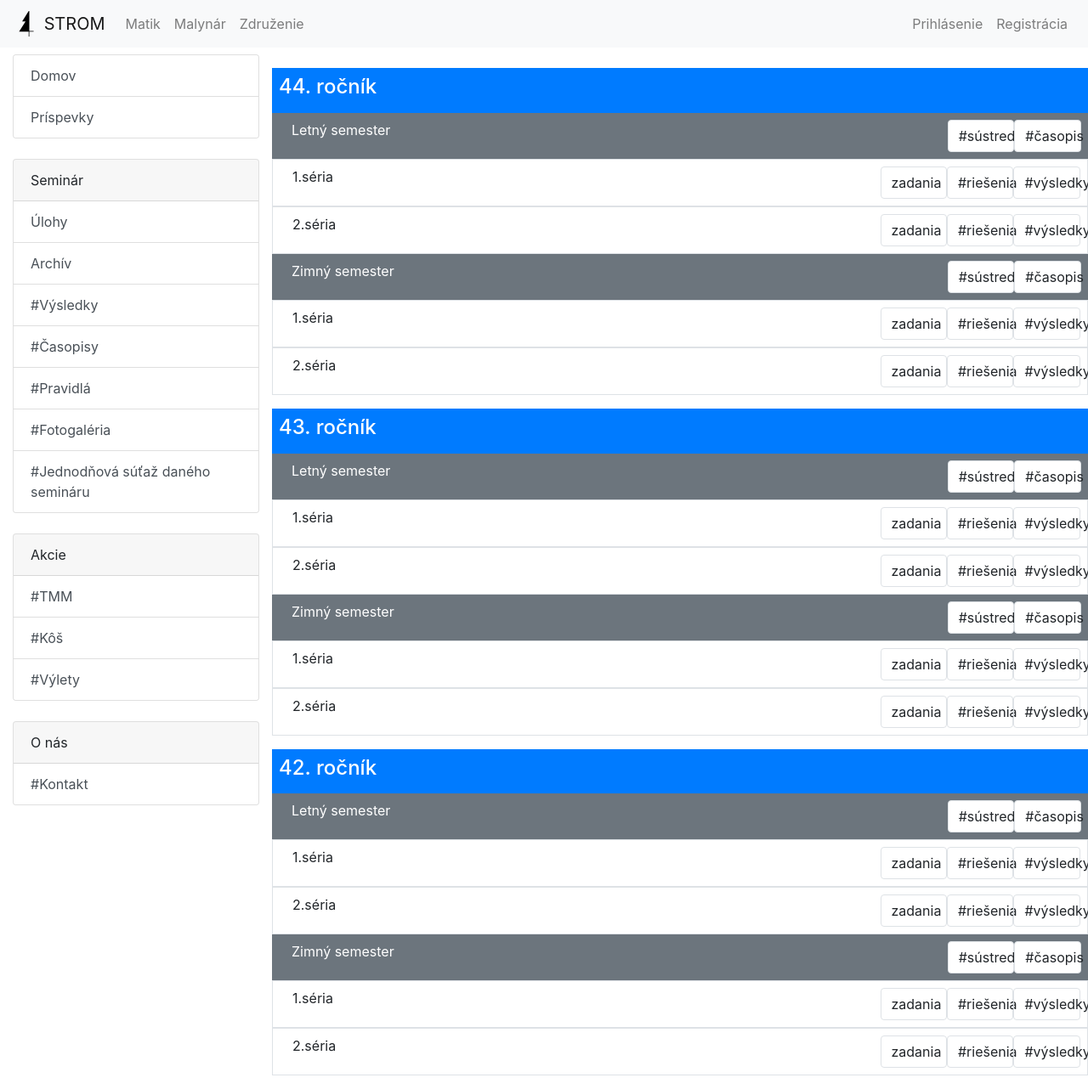
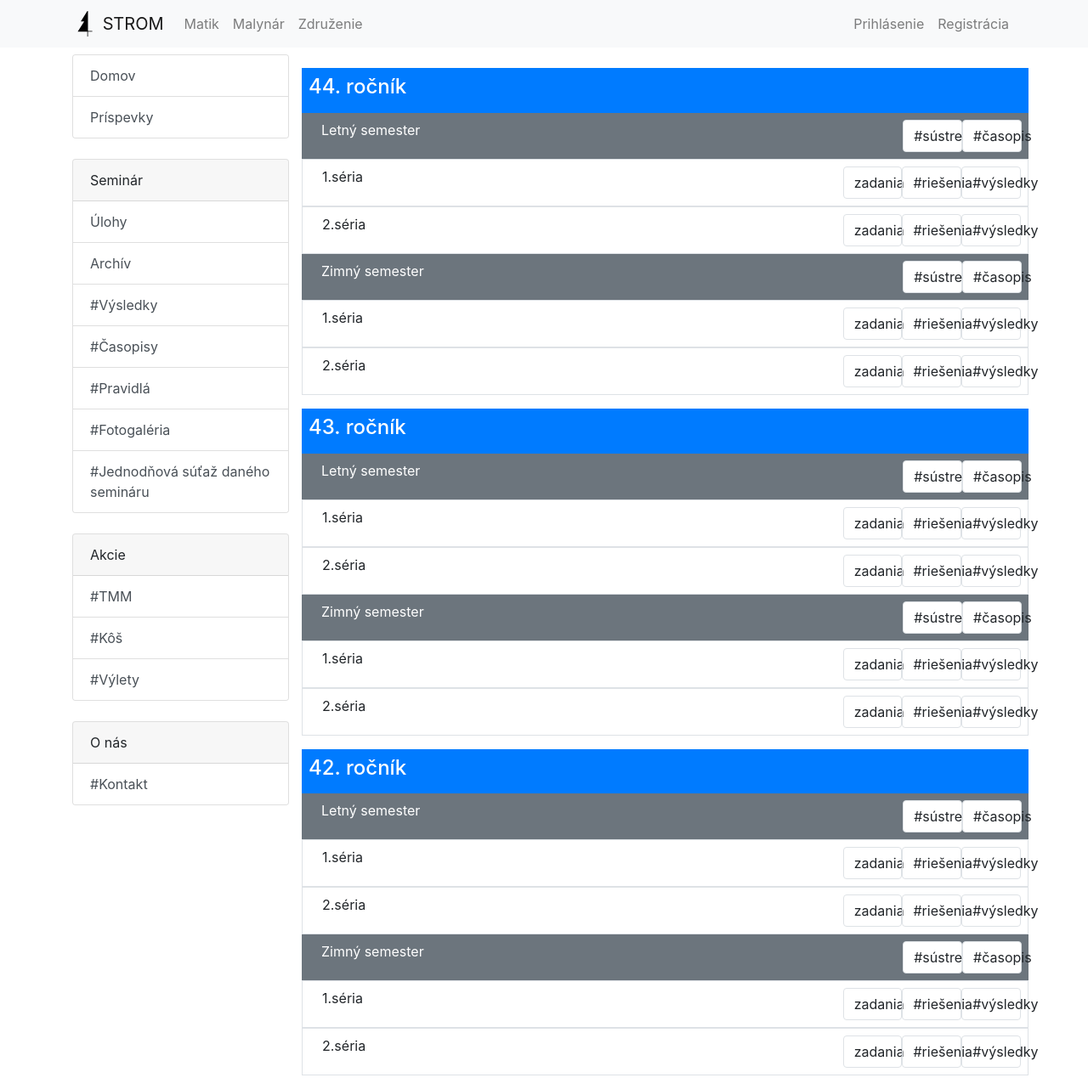
Before and after one commit to ZdruzenieSTROM/webstrom-backend, a Django app: page /competition/archive in a window 1280 px wide. Shown: the whole page at 85% size. Run offline with Django 3.2, Linux system fonts and the light colour scheme; data comes from the database, SQL or seed files in the repository; parts of the project's set-up code (start-up, migrations or seed data) failed here and were passed over; some libraries are stand-ins or nearby versions.

Commit message:
Centrovanie contentu

```diff
--- a/base/templates/base.html
+++ b/base/templates/base.html
@@ -19,7 +19,7 @@
     {% include 'navbar.html' %}
 
     {# posunutie obsahu stránky pod fixed navbar, asi dočasné #}
-    <div class="container-fluid" style="padding-top:64px;">
+    <div class="container" style="padding-top:64px;">
         <div class="row">
             <div class="col-md-3">
                 {% include 'menu.html' %}
--- a/base/templates/navbar.html
+++ b/base/templates/navbar.html
@@ -2,8 +2,10 @@
 <nav class="navbar navbar-expand-md navbar-light bg-light fixed-top">
     {# Tu budú asi linky na stránky, zatiaľ len takto ručne #}
     {# neskôr aj s detekciou aktuálnej stránky #}
+    <div class="container">
         <a class="navbar-brand" href="/">
-        <img src="{% static 'favicon/favicon.svg' %}" width="30" height="30" class="d-inline-block align-top" alt="">
+            <img src="{% static 'favicon/favicon.svg' %}" width="30" height="30" class="d-inline-block align-top"
+                alt="">
             {{ current_site.name }}
         </a>
 
@@ -32,4 +34,5 @@
                 {% endif %}
             </ul>
         </div>
+    </div>
 </nav>
```
Lines whose indentation alone changed are shown as unchanged.
